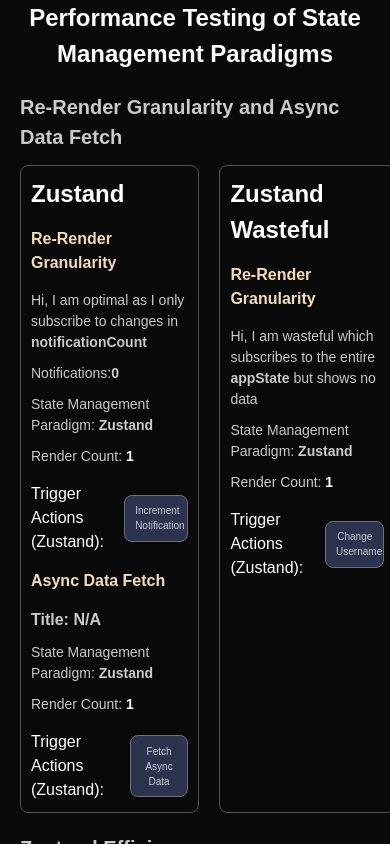
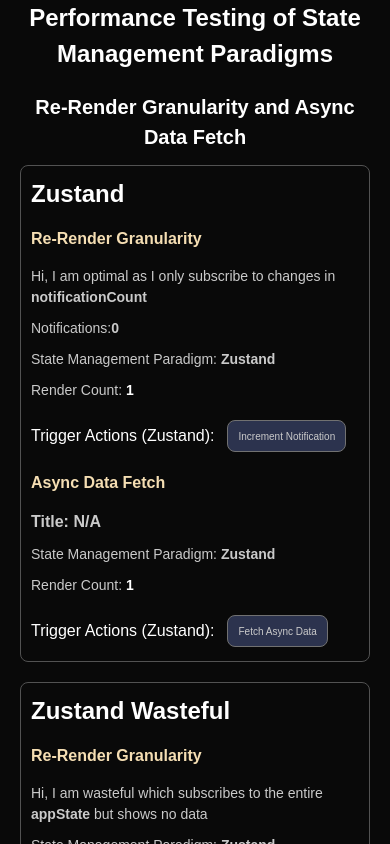
Before and after one commit to NatsuDrag9/react-state-paradigm-demo, a React (Vite) app: page / in a window 390 px wide. Built offline with nearby package versions, Linux system fonts and the light colour scheme.

Commit message:
fix(app): ensure mobile responsive layout and fix style issues

```diff
--- a/src/App.scss
+++ b/src/App.scss
@@ -41,10 +41,39 @@
     height: 50%;
   }
 
-  &___sub-title {
+  &__sub-title {
     width: 100%;
     height: max-content;
     color: $color-heading;
-    text-align: center;
   }
 }
+
+@media (max-width: $breakpoint-lg-one) {
+  .app {
+    &__column-container {
+      grid-template-columns: repeat(2, 1fr);
+    }
+  }
+}
+
+@media (max-width: $breakpoint-mobile) {
+  .app {
+    max-width: 100vw;
+
+    &__sub-title {
+      text-align: center;
+    }
+
+    &__section {
+      &.with-border {
+        .exp-computation {
+          width: 100%;
+        }
+      }
+    }
+
+    &__column-container {
+      grid-template-columns: 1fr;
+    }
+  }
+}
--- a/src/components/AppLayout/Layout.scss
+++ b/src/components/AppLayout/Layout.scss
@@ -40,3 +40,59 @@
   align-items: center;
   width: 50%;
 }
+
+@media (min-width: $breakpoint-lg-two) and (max-width: $breakpoint-xl-two) {
+  .app-row {
+    &__element {
+      height: 32rem;
+    }
+  }
+}
+
+@media (max-width: $breakpoint-lg-two) {
+  .app-row {
+    &__element {
+      height: 35rem;
+    }
+  }
+
+  .buttons {
+    width: 70%;
+  }
+}
+
+@media (max-width: $breakpoint-lg-one) {
+  .app-row {
+    display: grid;
+    grid-template-columns: repeat(2, 1fr);
+    gap: 2rem;
+
+    &__element {
+      height: 26rem;
+    }
+  }
+
+  .buttons {
+    width: 100%;
+  }
+}
+
+@media (max-width: $breakpoint-mobile) {
+  .app-column {
+    width: 100%;
+  }
+
+  .app-row {
+    display: grid;
+    grid-template-columns: 1fr;
+    gap: 2rem;
+
+    &__element {
+      width: 100%;
+    }
+  }
+
+  .buttons {
+    flex-direction: column;
+  }
+}
```
